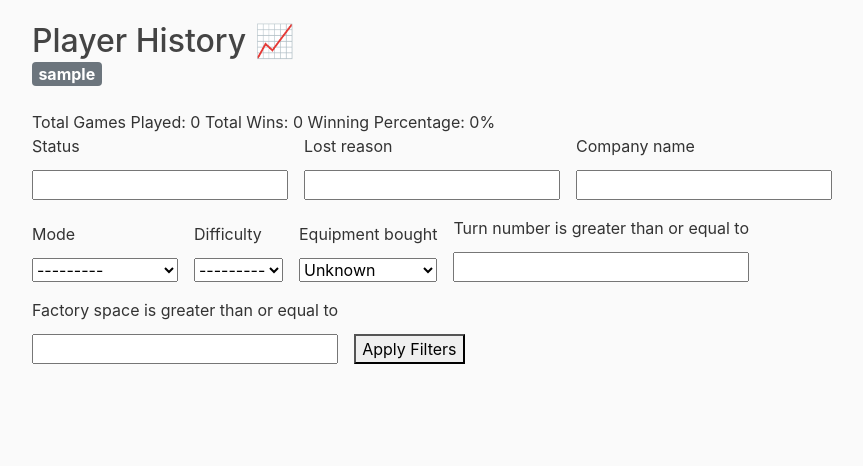
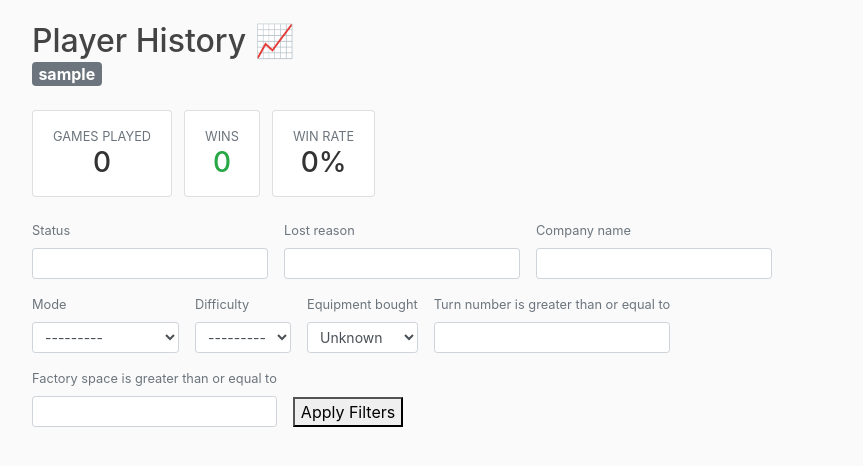
Before and after one commit to JasonKeyser/The-Toy-Company, a Django app: page /game/history/ in a window 1280 px wide. Shown: the part 58-524 px from the top of the page, without its empty margins (173-1036 px from the left). Run offline with Django 5.2, Linux system fonts and the light colour scheme; the visitor is signed in with stand-in values (Sample User, id 1); data that the repository does not hold is empty; some libraries are stand-ins or nearby versions.

Commit message:
added new stuff

```diff
--- a/game/filters.py
+++ b/game/filters.py
@@ -6,7 +6,12 @@ class PlayerFilter(django_filters.FilterSet):
     Min_Turn_Number = django_filters.NumberFilter(field_name='turn_number', lookup_expr='gte')
     Min_Factory_Space = django_filters.NumberFilter(field_name='factory_space', lookup_expr='gte')
 
-
     class Meta:
         model = Player
         fields = ['status', 'lost_reason', 'company_name', 'mode', 'difficulty', 'equipment_bought']
+
+    def __init__(self, *args, **kwargs):
+        super().__init__(*args, **kwargs)
+        for field in self.form.fields.values():
+            existing = field.widget.attrs.get('class', '')
+            field.widget.attrs['class'] = (existing + ' form-control form-control-sm').strip()
--- a/game/models.py
+++ b/game/models.py
@@ -141,6 +141,7 @@ class ChallengeRun(models.Model):
 
 class Player(models.Model):
     user = models.ForeignKey(User, on_delete=models.CASCADE)
+    created_date = models.DateTimeField(auto_now_add=True)
 
     difficulty = models.ForeignKey(
         Difficulty,
--- a/game/templates/game/game_list.html
+++ b/game/templates/game/game_list.html
@@ -21,10 +21,26 @@
 
 
 <div>
-Total Games Played: {{ total_games }}
-Total Wins: {{ total_wins }}
-Winning Percentage: {{ win_percentage|percentage }}
-
+<div class="d-flex flex-wrap mb-4" style="gap: 12px;">
+  <div class="card text-center flex-fill">
+    <div class="card-body py-3">
+      <div class="text-muted small text-uppercase">Games Played</div>
+      <div class="h3 mb-0">{{ total_games }}</div>
+    </div>
+  </div>
+  <div class="card text-center flex-fill">
+    <div class="card-body py-3">
+      <div class="text-muted small text-uppercase">Wins</div>
+      <div class="h3 mb-0 text-success">{{ total_wins }}</div>
+    </div>
+  </div>
+  <div class="card text-center flex-fill">
+    <div class="card-body py-3">
+      <div class="text-muted small text-uppercase">Win Rate</div>
+      <div class="h3 mb-0">{{ win_percentage|percentage }}</div>
+    </div>
+  </div>
+</div>
 
 </div>
 
@@ -33,7 +49,7 @@ Winning Percentage: {{ win_percentage|percentage }}
     <form method="get" class="horizontal-filter-form">
         {% for field in filter.form %}
             <div class="filter-field-group">
-                <label>{{ field.label }}</label>
+                <label class="small text-muted mb-1">{{ field.label }}</label>
                 {{ field }}
             </div>
         {% endfor %}
@@ -44,18 +60,26 @@ Winning Percentage: {{ win_percentage|percentage }}
 
 <div>
   {% for player in filter.qs %}
-    <div class = "card">
-        <span>
-            {{ player.company_name }}
-            {{ player.turn_number }}
-            {{ player.mode }}
-            {{ player.status }}
-            {{ player.lost_reason }}
-            {{ player.difficulty }}
-            <a href="{% url 'financial-history' player.pk %}" class="btn btn-primary mt-3">
-                See more detail
-            </a>
-        </span>
+    <div class="card mb-3">
+      <div class="card-body">
+        <div class="d-flex justify-content-between align-items-start">
+          <h5 class="card-title mb-1">{{ player.company_name }}</h5>
+          {% if player.status == "won" %}
+            <span class="badge badge-success">{% icon 'celebration' %} Won</span>
+          {% elif player.status == "lost" %}
+            <span class="badge badge-danger">Lost</span>
+          {% else %}
+            <span class="badge badge-warning">In Progress</span>
+          {% endif %}
+        </div>
+        <div class="text-muted small mb-2">
+          {{ player.created_date|date:"M j, Y" }} &middot; {{ player.get_mode_display }} &middot; {{ player.difficulty }} &middot; Turn {{ player.turn_number }}
+          {% if player.status == "lost" %} &middot; {{ player.lost_reason }}{% endif %}
+        </div>
+        <a href="{% url 'financial-history' player.pk %}" class="btn btn-outline-primary btn-sm">
+          See more detail &rarr;
+        </a>
+      </div>
     </div>
 
   {% endfor %}
--- a/game/views.py
+++ b/game/views.py
@@ -600,7 +600,7 @@ def turn_summary(request):
 
 def game_history(request):
     user = request.user
-    players = Player.objects.filter(user=user).exclude(status="still_playing")
+    players = Player.objects.filter(user=user).exclude(status="still_playing").order_by("-created_date")
     f = PlayerFilter(request.GET, queryset=players)
 
     total_games = f.qs.count()
```
